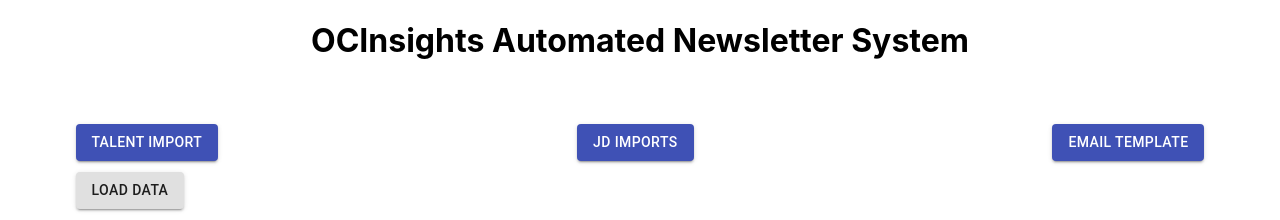
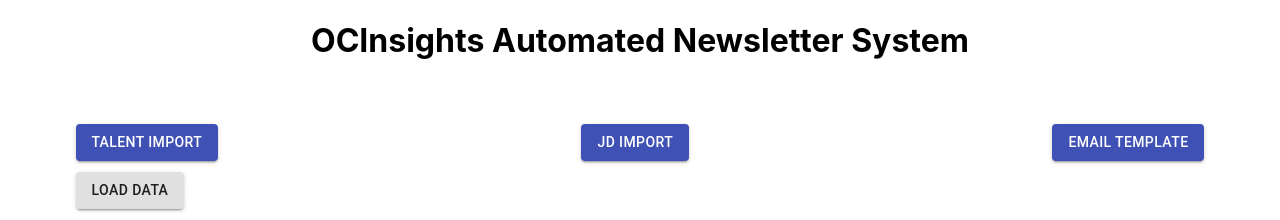
Before and after one commit to RongYangAriel/job-match-newsletter-sys, a React (Create React App) app: page / in a window 1280 px wide. Shown: the top 220 px of the page. Built offline with nearby package versions, Linux system fonts and the light colour scheme.

Commit message:
add alert after the date is uploaded

```diff
--- a/src/components/ExcelImport.js
+++ b/src/components/ExcelImport.js
@@ -64,9 +64,11 @@
                     }
                 }, () => {
                     console.log(this.state);
+                    alert("Talent Data is Uploaded");
                 });
             }
-        })
+        });
+
     }
 
     jdHandler = (event) => {
@@ -83,9 +85,10 @@
                     }
                 }, () => {
                     console.log(this.state);
+                    alert("Job Description is Uploaded");
                 });
             }
-        })
+        });
     }
 
     matchData = () => {
@@ -104,6 +107,7 @@
 
     render ()
         {
+
         return (
         <div className='container'>
             <div className="links">
@@ -114,7 +118,7 @@
                 </Button>
 
                 <Button variant="contained" color="primary" component="label">
-                    JD Imports
+                    JD Import
                     <input type='file' accept="application/vnd.openxmlformats-officedocument.spreadsheetml.sheet, application/vnd.ms-excel" onChange = {this.jdHandler} hidden></input>
                 </Button>
                 {/* {this.state.talent.dataLoaded ?
```
